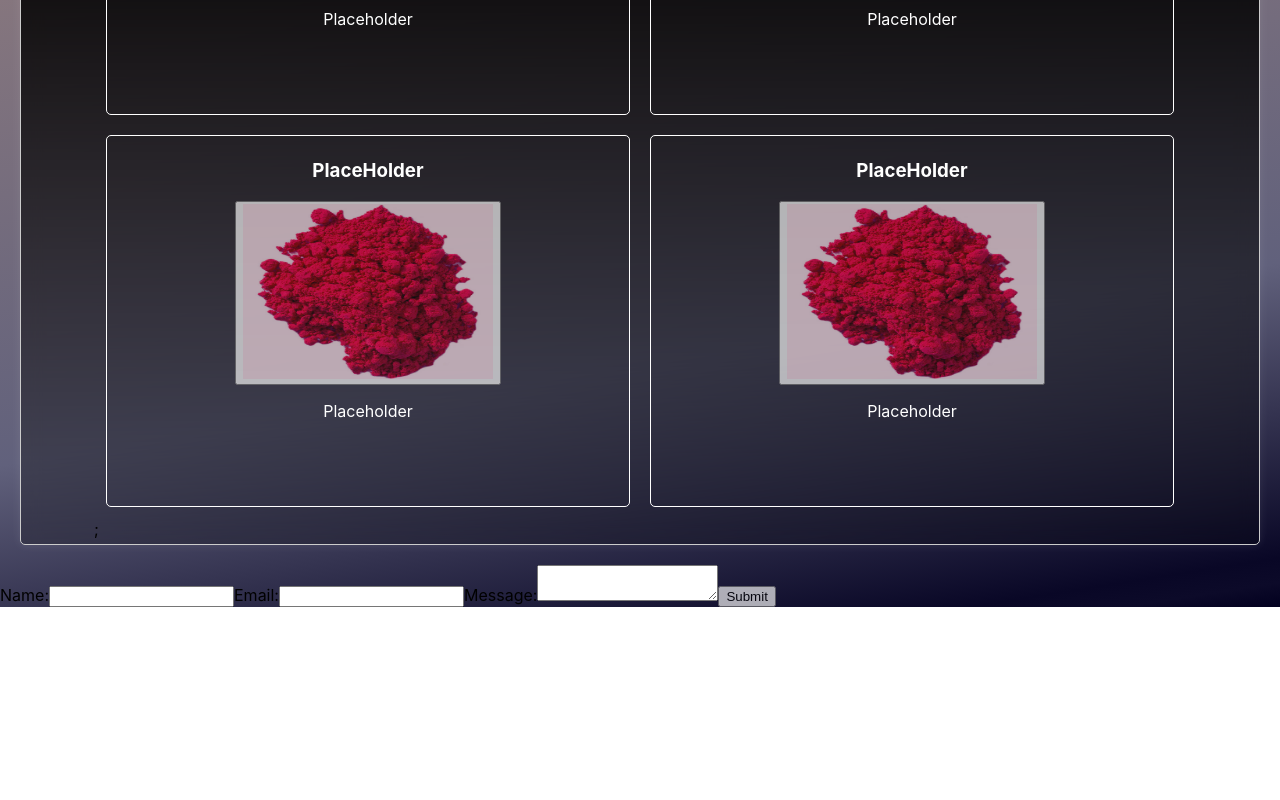
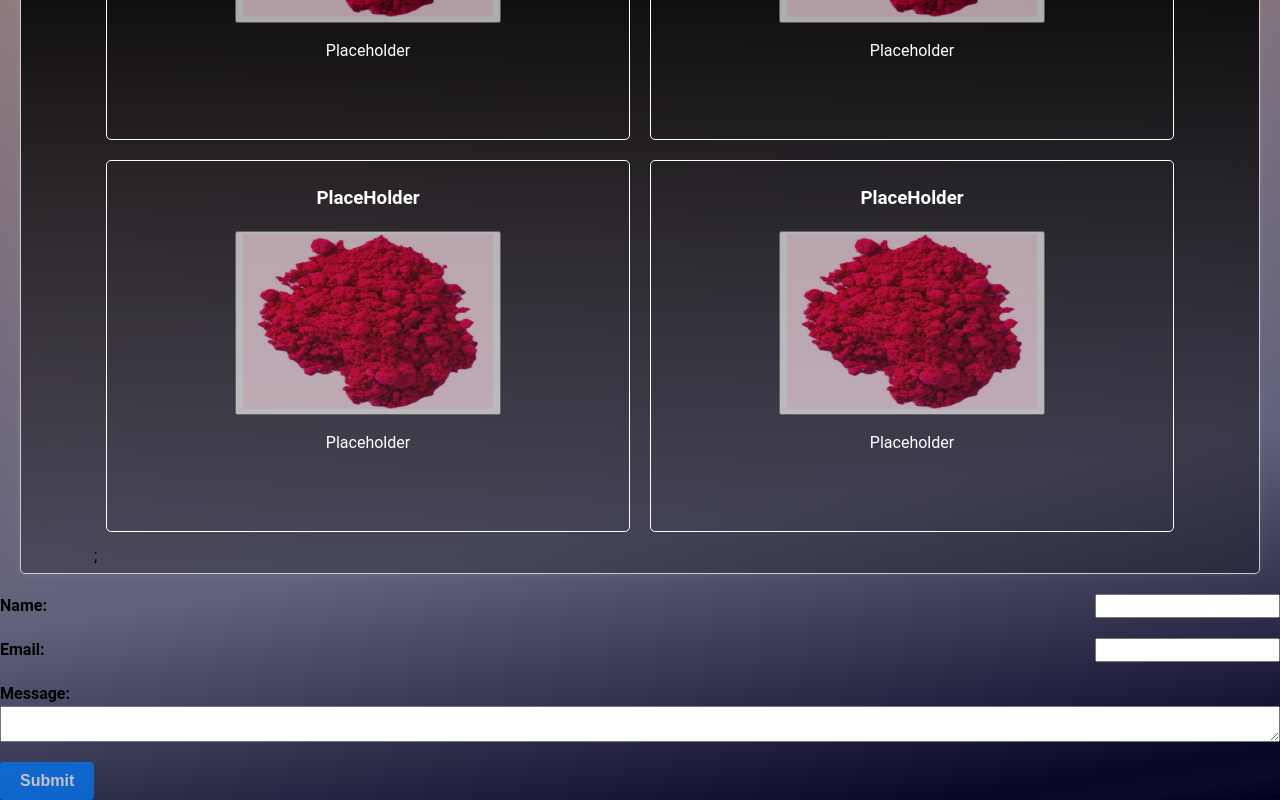
Before and after one commit to CadmiumRed40/react-portfolio, a React (Create React App) app in the folder client/: page / in a window 1280 px wide. Shown: the part 1648-2448 px from the top of the page. Before the commit the page ends 2255 px from the top, so only its background shows below. Built offline with nearby package versions, Linux system fonts and the light colour scheme.

Commit message:
styling the message box

```diff
--- a/client/src/components/Contact/Contact.css
+++ b/client/src/components/Contact/Contact.css
@@ -1,3 +1,45 @@
-.form-headers {
-    background-color: white;
-}
+/* Contact.css */
+
+/* Font styles */
+body {
+    font-family: 'Roboto', sans-serif;
+    font-size: 16px;
+    line-height: 1.5;
+  }
+
+  .form-headers {
+    font-size: 16px;
+    font-weight: bold;
+    margin-bottom: 10px;
+  }
+
+  .email-row1 {
+    display: flex;
+    flex-direction: row;
+    justify-content: space-between;
+    margin-bottom: 20px;
+  }
+
+  .email-row2 {
+    display: flex;
+    flex-direction: column;
+    margin-bottom: 20px;
+  }
+
+  .email-submit-button {
+    display: inline-block;
+    padding: 10px 20px;
+    border: none;
+    border-radius: 4px;
+    background-color: #007bff;
+    color: #fff;
+    font-size: 16px;
+    font-weight: bold;
+    text-align: center;
+    text-decoration: none;
+    cursor: pointer;
+  }
+
+  .email-submit-button:hover {
+    background-color: #0056b3;
+  }
--- a/client/src/components/Contact/Contact.js
+++ b/client/src/components/Contact/Contact.js
@@ -1,5 +1,6 @@
 import React, { useState, useEffect } from 'react';
 import axios from 'axios';
+import './Contact.css'
 
 export default function ContactForm() {
   const [name, setName] = useState('');
@@ -39,19 +40,19 @@ export default function ContactForm() {
 
   return (
     <form onSubmit={handleSubmit}>
-      <label className='form-headers'>
+      <label className='form-headers email-row1'>
         Name:
         <input type="text" value={name} onChange={(e) => setName(e.target.value)} />
       </label>
-      <label className='form-headers'>
+      <label className='form-headers email-row1'>
         Email:
         <input type="email" value={email} onChange={(e) => setEmail(e.target.value)} />
       </label>
-      <label className='form-headers'>
+      <label className='form-headers email-row2'>
         Message:
         <textarea value={message} onChange={(e) => setMessage(e.target.value)} />
       </label>
-      <button type="submit">Submit</button>
+      <button type="submit" className='email-submit-button'>Submit</button>
       {isSent && <p>Message sent successfully!</p>}
     </form>
   );
```
